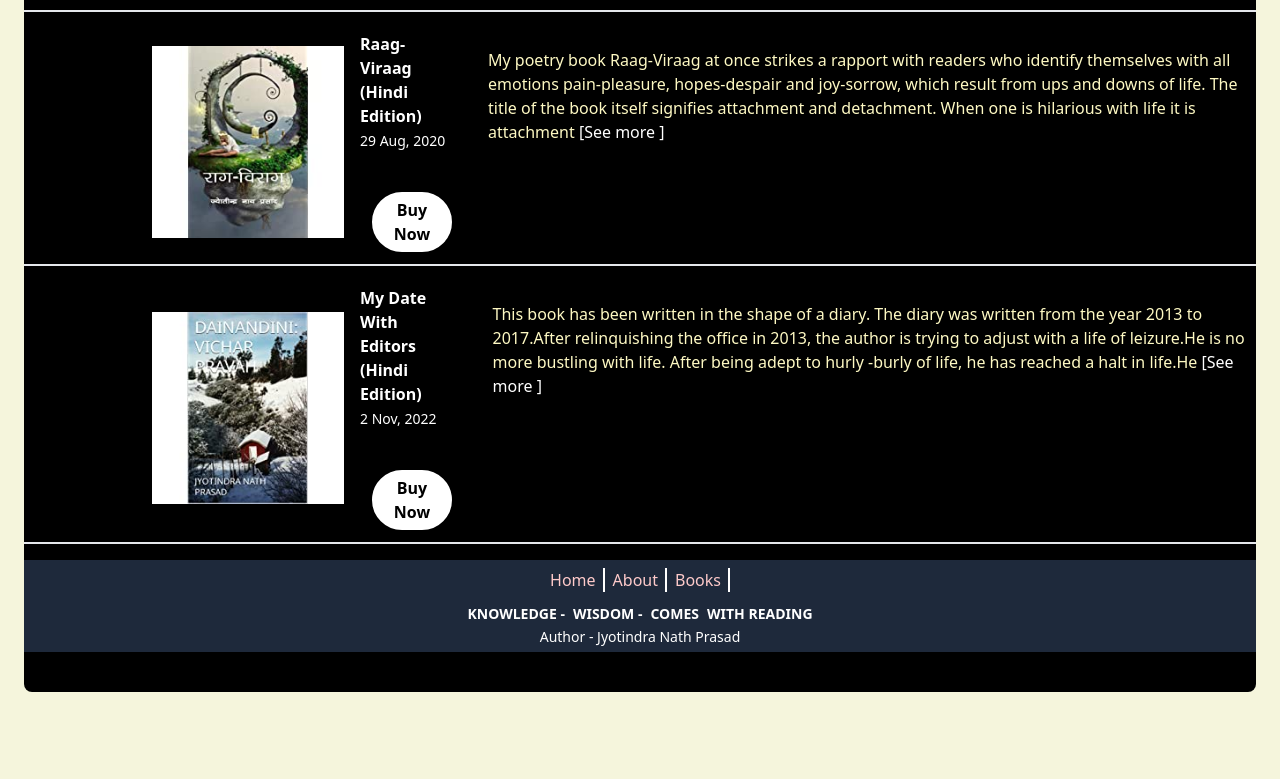
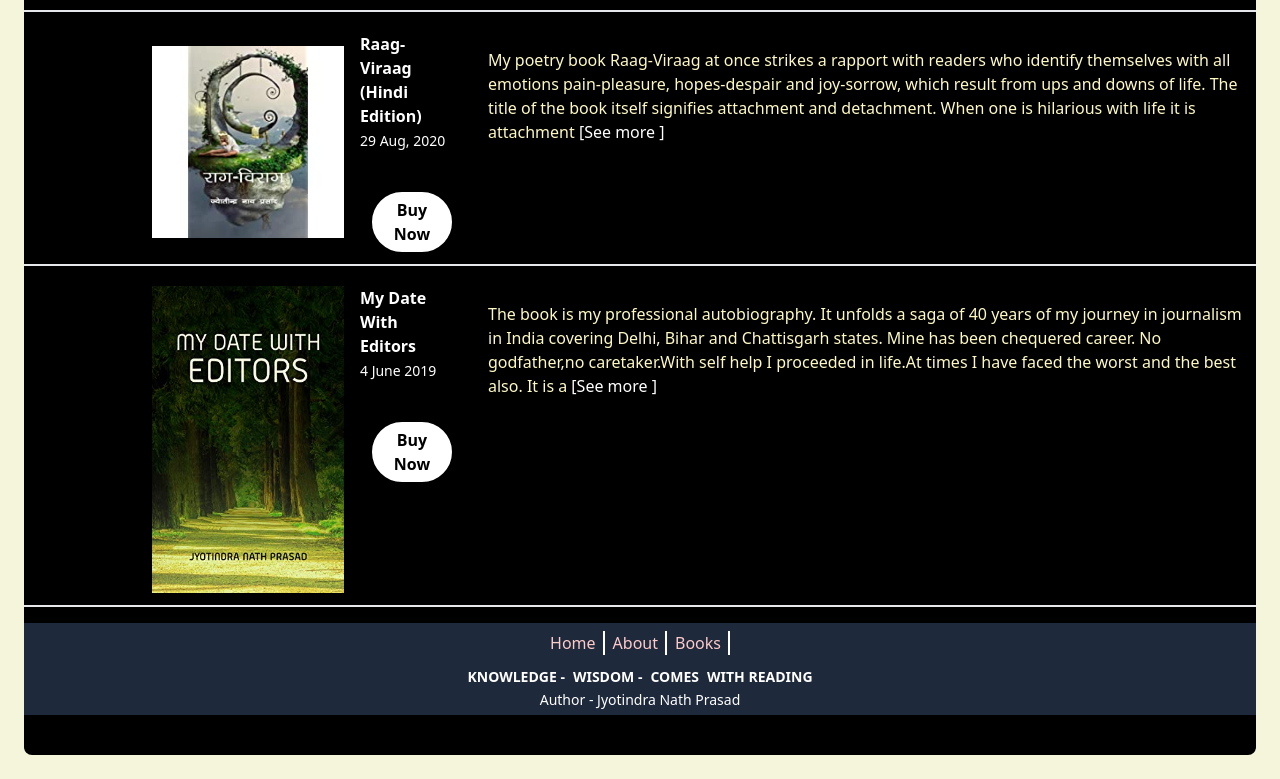
Before and after one commit to haronpaulson/pric, a Next.js app: page /author-web/Books in a window 1280 px wide. Shown: the part 3570-4349 px from the top of the page. Before the commit the page ends 4286 px from the top, so only its background shows below. Built offline with nearby package versions, Linux system fonts and the light colour scheme.

Commit message:
add more

```diff
--- a/components/BooksData.js
+++ b/components/BooksData.js
@@ -8,7 +8,6 @@ import React from "react";
         author: "JYOTINDRA NATH PRASAD",
         webpage: "https://www.amazon.in/gp/product/B0BLD369G7/ref=dbs_a_def_rwt_hsch_vapi_tkin_p1_i0",
         captionn: "This book has been written in the shape of a diary. The diary was written from the year 2013 to 2017.After relinquishing the office in 2013, the author is trying to adjust with a life of leizure.He is no more bustling with life. After being adept to hurly -burly of life, he has reached a halt in life.He  ",
-        end: "300",
     },
     {
         name: "DIARY:SAGA UNTOLD ",
@@ -106,7 +105,6 @@ import React from "react";
         author: "JYOTINDRA NATH PRASAD",
         webpage: "https://www.amazon.in/gp/product/B07VR1Y515/ref=dbs_a_def_rwt_hsch_vapi_taft_p2_i3",
         captionn: "The book is a collection of 21 satirical essays. Most of it was written in my youth when I was working for a local newspaper The Searchlight (now defunct).Time has changed since then but the customs,        circumstances and problems remain the same. Qualitative life has taken a low ebb and there is degeneration",
-        end: "300",
     },
     {
         name: "Fir Subah Hogi (Hindi Edition) ",
@@ -115,7 +113,6 @@ import React from "react";
         author: "JYOTINDRA NATH PRASAD",
         webpage: "https://www.amazon.in/gp/product/B08346RMM9/ref=dbs_a_def_rwt_hsch_vapi_taft_p2_i2",
         captionn: "This book is entitled ‘Phir Subah Hogi’. It is a collection of seven stories. As the title signifies it ensures the readers that good days would dawn on them. It shows hopes amidst despair. The book encapsulates varied emotions from negative to positive and lifts the subdued mood. When there is deterioration   ",
-        end: "300",
     },
     {
         name: "Prasang (Hindi Edition) ",
@@ -124,7 +121,6 @@ import React from "react";
         author: "JYOTINDRA NATH PRASAD",
         webpage: "https://www.amazon.in/gp/product/B08GZH2NHK/ref=dbs_a_def_rwt_hsch_vapi_taft_p2_i1",
         captionn: "My book enlightens you with new insight into the problems plaguing India and the world and tries to resolve them. It is a collection of 42 articles dwelling on different aspects of life. From politics to social and to economy I have discussed the genesis of the issues threadbare and have chalked out programmes ",
-        end: "300",
     },
     {
         name: "Raag-Viraag (Hindi Edition) ",
@@ -133,15 +129,14 @@ import React from "react";
         author: "JYOTINDRA NATH PRASAD",
         webpage: "https://www.amazon.in/gp/product/B08H19FG3N/ref=dbs_a_def_rwt_hsch_vapi_taft_p2_i0",
         captionn: "My poetry book Raag-Viraag at once strikes a rapport with readers who identify themselves with all emotions pain-pleasure, hopes-despair and joy-sorrow, which result from ups and downs of life. The title of the book itself signifies attachment and detachment. When one is hilarious with life it is attachment ",
-        end: "300",
     },
     {
-        name: "My Date With Editors (Hindi Edition) ",
-        date: "2 Nov, 2022",
-        picture: "/book1.jpeg",
+        name: "My Date With Editors  ",
+        date: "4 June 2019",
+        picture: "/book17.jpeg",
         author: "JYOTINDRA NATH PRASAD",
         webpage: "https://www.amazon.in/gp/product/B0BLD369G7/ref=dbs_a_def_rwt_hsch_vapi_tkin_p1_i0",
-        captionn: "This book has been written in the shape of a diary. The diary was written from the year 2013 to 2017.After relinquishing the office in 2013, the author is trying to adjust with a life of leizure.He is no more bustling with life. After being adept to hurly -burly of life, he has reached a halt in life.He  ",
-        end: "300",
+        captionn: "The book is my professional autobiography. It unfolds a saga of 40 years of my journey in journalism in India covering Delhi, Bihar and Chattisgarh states. Mine has been chequered career. No godfather,no caretaker.With self help I proceeded in life.At times I have faced the worst and the best also. It is a  ",
+
     },
 ]
--- a/components/BooksList.js
+++ b/components/BooksList.js
@@ -27,7 +27,7 @@ function BooksList() {
 
       {movies.map(function(movie) {
         return <div className='mt-8 flex space-x-4 border-b-2 pb-3 '>
-        <img src = {movie.picture} alt="boooks" className='w-28  object-contain md:w-48'/>
+        <img src = {prefix + movie.picture} alt="boooks" className='w-28  object-contain md:w-48'/>
         <Image src={prefix + movie.picture} alt="bookss" width="170" height="70" objectFit='contain' className='hidden'/>
         <div>
             <p1 > {movie.name}</p1><br/>
```
Also changed, not shown: public/book17.jpeg (added).
